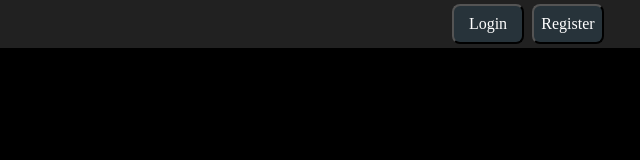
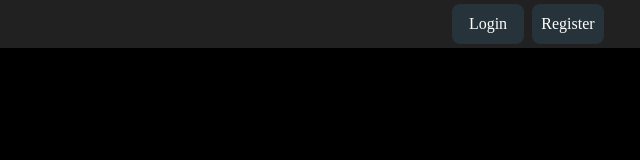
Before and after one commit to rubensantos12/password-manager-gui, a website built with Vite: page login.html in a window 1280 px wide. Shown: the full height of the page, 640-1280 px from the left. Built offline with nearby package versions, Linux system fonts and the light colour scheme.

Commit message:
Modified the base files

```diff
--- a/index-style.css
+++ b/index-style.css
@@ -90,21 +90,27 @@ select {
 }
 
 .login-button {
+  text-decoration: none;
   color: white;
   background-color: var(--button-bck-color);
-  width: auto;
   border-radius: 0.5rem;
   margin-right: 0.5rem;
   width: 4.5rem;
+  display: flex;
+  justify-content: center;
+  align-items: center;
 }
 
 .register-button {
+  text-decoration: none;
   color: white;
   background-color: var(--button-bck-color);
-  width: auto;
   border-radius: 0.5rem;
   margin-right: 0.5rem;
   width: 4.5rem;
+  display: flex;
+  justify-content: center;
+  align-items: center;
 }
 
 .dark-mode-button {
--- a/login-style.css
+++ b/login-style.css
@@ -90,21 +90,27 @@
   }
 
   .login-button {
+    text-decoration: none;
     color: white;
     background-color: var(--button-bck-color);
-    width: auto;
     border-radius: 0.5rem;
     margin-right: 0.5rem;
     width: 4.5rem;
+    display: flex;
+    justify-content: center;
+    align-items: center;
   }
 
   .register-button {
+    text-decoration: none;
     color: white;
     background-color: var(--button-bck-color);
-    width: auto;
     border-radius: 0.5rem;
     margin-right: 0.5rem;
     width: 4.5rem;
+    display: flex;
+    justify-content: center;
+    align-items: center;
   }
 
   .dark-mode-button {
--- a/login.html
+++ b/login.html
@@ -4,7 +4,7 @@
     <meta charset="UTF-8" />
     <link rel="icon" type="image/svg+xml" href="/vite.svg" />
     <meta name="viewport" content="width=device-width, initial-scale=1.0" />
-    <link rel="stylesheet" href="login-style.css">
+    <link rel="stylesheet" href="index-style.css">
     <title>Password Manager</title>
     <script type="module" src="https://unpkg.com/dark-mode-toggle"></script>
     <link rel="stylesheet" href="dark.css"  media="(prefers-color-scheme: white)">
@@ -13,8 +13,8 @@
     <script type="module" src="/main.js"></script>
     <main>
       <header class="page-header">
-        <button href="login.html" class="login-button">Login</button>
-        <button href="register.html" class="register-button">Register</button>
+        <a type="button" href="login.html" class="login-button">Login</a>
+        <a type="button" href="register.html" class="register-button">Register</a>
         <dark-mode-toggle class="dark-mode-button"></dark-mode-toggle>
       </header>
       <div>
--- a/register-style.css
+++ b/register-style.css
@@ -90,21 +90,27 @@
   }
 
   .login-button {
+    text-decoration: none;
     color: white;
     background-color: var(--button-bck-color);
-    width: auto;
     border-radius: 0.5rem;
     margin-right: 0.5rem;
     width: 4.5rem;
+    display: flex;
+    justify-content: center;
+    align-items: center;
   }
 
   .register-button {
+    text-decoration: none;
     color: white;
     background-color: var(--button-bck-color);
-    width: auto;
     border-radius: 0.5rem;
     margin-right: 0.5rem;
     width: 4.5rem;
+    display: flex;
+    justify-content: center;
+    align-items: center;
   }
 
   .dark-mode-button {
```
Also changed, not shown: index.html (+2 -2 lines), register.html (+3 -3 lines).
